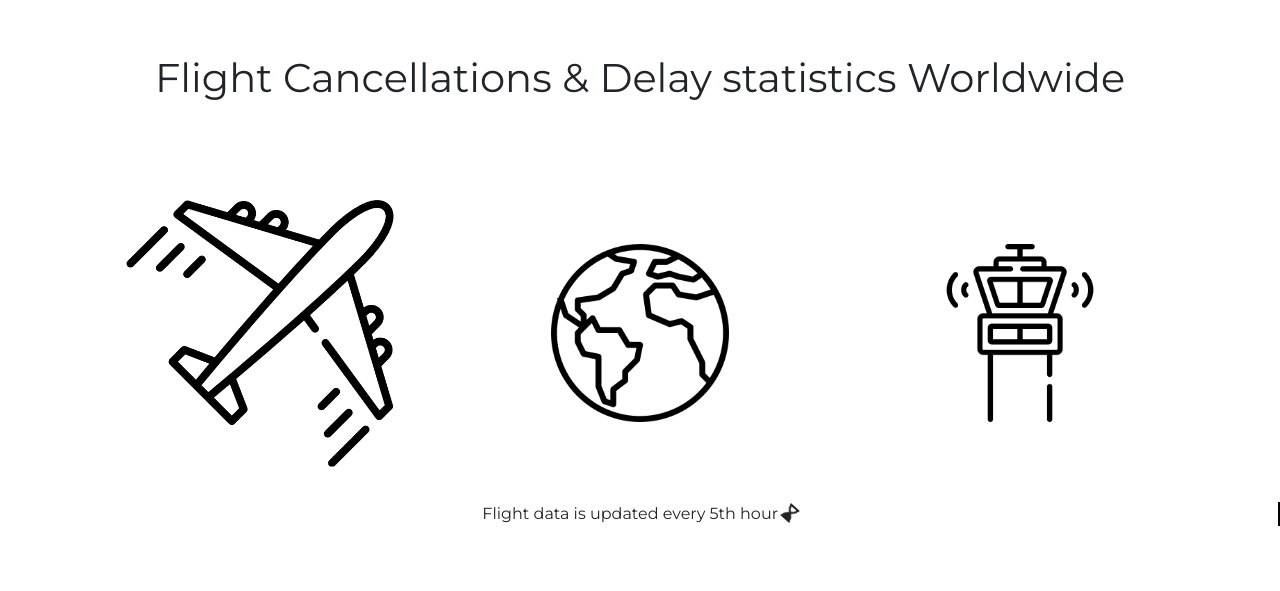
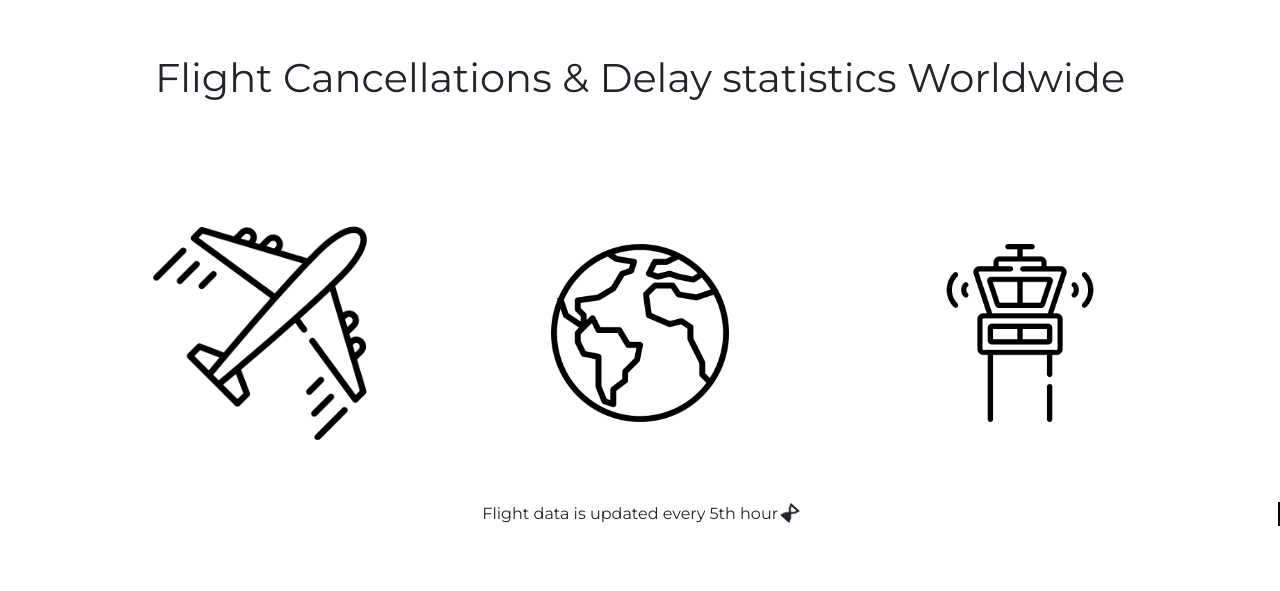
Before and after one commit to cHoMpDiSs/flight_analysis, a Flask app: template app/templates/index.html in a window 1280 px wide, with the pointer over the restyled element. Shown: the part 216-807 px from the top of the page. Run offline with Flask 2, Linux system fonts and the light colour scheme; the template is opened without the code that fills it, so the values that code supplies are empty; parts of the project's set-up code (start-up, migrations or seed data) failed here and were passed over; some libraries are stand-ins or nearby versions.

Commit message:
hover scale down

```diff
--- a/app/static/css/style.css
+++ b/app/static/css/style.css
@@ -151,7 +151,7 @@ ul{
 }
 
 .pop-out:hover {
-    transform: scale(1.50); /* Increase size on hover */
+    transform: scale(1.20); /* Increase size on hover */
 
 }
 
@@ -168,7 +168,7 @@ ul{
 }
 
 .bar-pop:hover {
-    transform: scale(1.25); /* Increase size on hover */
+    transform: scale(1.01); /* Increase size on hover */
 
 }
 
```
Also changed, not shown: 1 other file.
